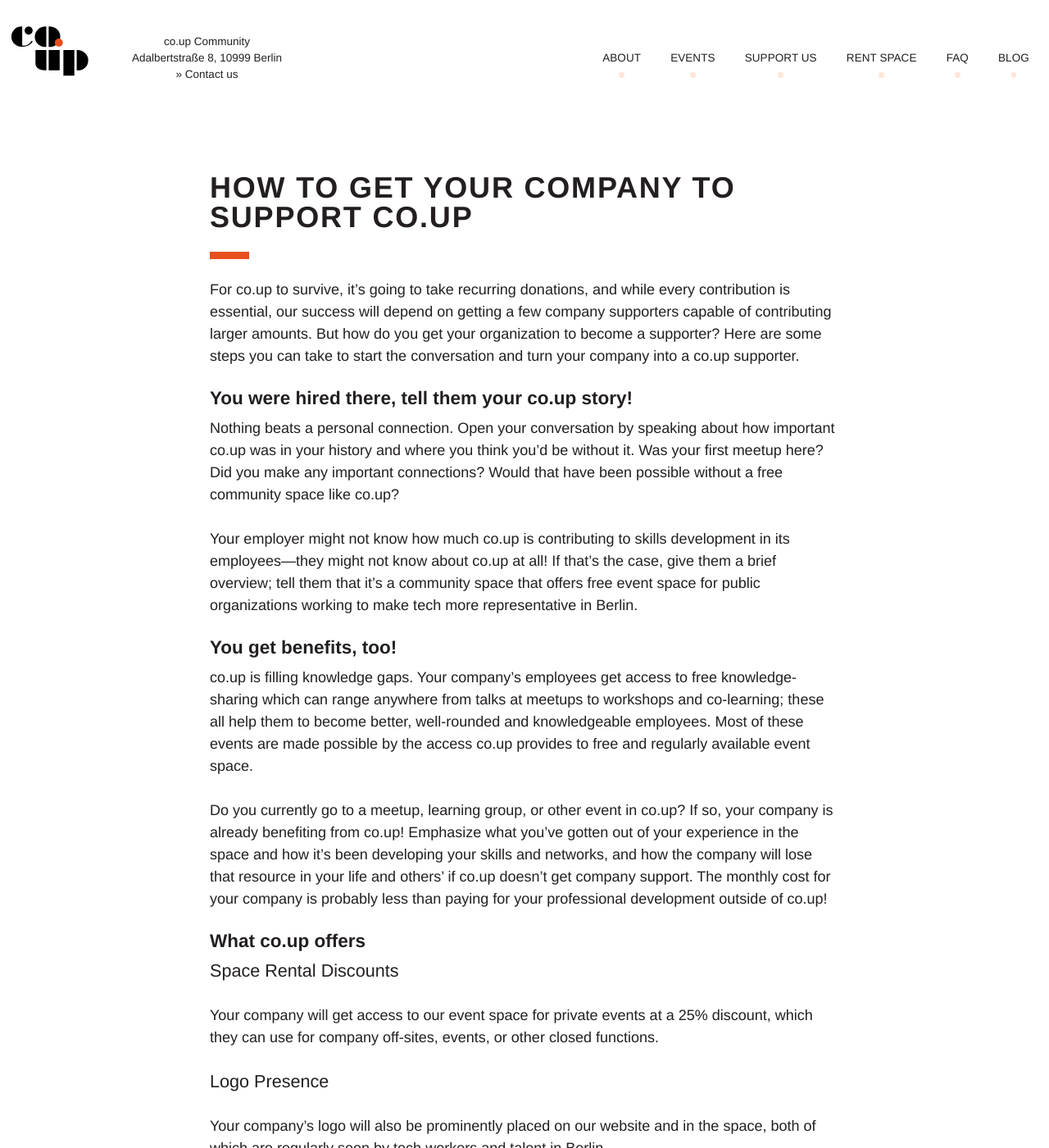
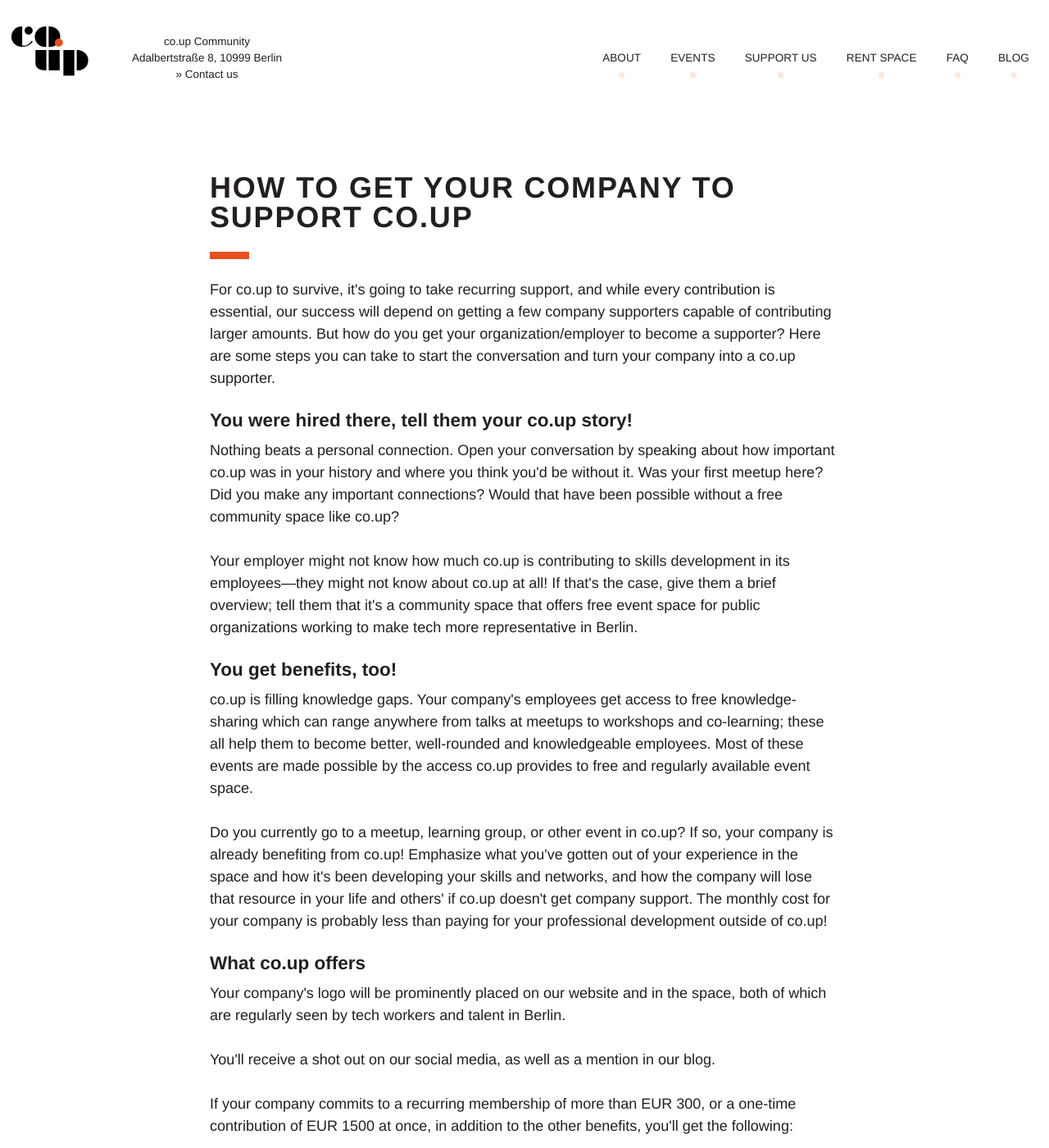
Before and after one commit to co-up/co-up.de, a Jekyll site: the page built from convince-your-company-to-support-coup.html, in a window 1280 px wide and 1400 px high. Shown: the whole window at 82% size. Built offline with Jekyll 4.4.1, drawn with Linux system fonts in a browser that asks for light colours; some of the changed text lies outside the part shown.

Commit message:
updated copy for company support page

```diff
--- a/convince-your-company-to-support-coup.html
+++ b/convince-your-company-to-support-coup.html
@@ -8,38 +8,46 @@
 </h1>
 
 <p>
-  For co.up to survive, it’s going to take recurring donations, and while every contribution is essential, our success will depend on getting a few company supporters capable of contributing larger amounts. But how do you get your organization to become a supporter? Here are some steps you can take to start the conversation and turn your company into a co.up supporter.
+  For co.up to survive, it's going to take recurring support, and while every contribution is essential, our success will depend on getting a few company supporters capable of contributing larger amounts. But how do you get your organization/employer to become a supporter? Here are some steps you can take to start the conversation and turn your company into a co.up supporter.
 </p>
 
 <h3>You were hired there, tell them your co.up story!</h3>
 
 <p>
-  Nothing beats a personal connection. Open your conversation by speaking about how important co.up was in your history and where you think you’d be without it. Was your first meetup here? Did you make any important connections? Would that have been possible without a free community space like co.up?
+  Nothing beats a personal connection. Open your conversation by speaking about how important co.up was in your history and where you think you'd be without it. Was your first meetup here? Did you make any important connections? Would that have been possible without a free community space like co.up?
 </p>
 <p>
-  Your employer might not know how much co.up is contributing to skills development in its employees—they might not know about co.up at all! If that’s the case, give them a brief overview; tell them that it’s a community space that offers free event space for public organizations working to make tech more representative in Berlin.
+  Your employer might not know how much co.up is contributing to skills development in its employees—they might not know about co.up at all! If that's the case, give them a brief overview; tell them that it's a community space that offers free event space for public organizations working to make tech more representative in Berlin.
 </p>
 
 <h3>You get benefits, too!</h3>
 
 <p>
-  co.up is filling knowledge gaps. Your company’s employees get access to free knowledge-sharing which can range anywhere from talks at meetups to workshops and co-learning; these all help them to become better, well-rounded and knowledgeable employees. Most of these events are made possible by the access co.up provides to free and regularly available event space.
+  co.up is filling knowledge gaps. Your company's employees get access to free knowledge-sharing which can range anywhere from talks at meetups to workshops and co-learning; these all help them to become better, well-rounded and knowledgeable employees. Most of these events are made possible by the access co.up provides to free and regularly available event space.
 </p>
 <p>
-  Do you currently go to a meetup, learning group, or other event in co.up? If so, your company is already benefiting from co.up! Emphasize what you’ve gotten out of your experience in the space and how it’s been developing your skills and networks, and how the company will lose that resource in your life and others’ if co.up doesn’t get company support. The monthly cost for your company is probably less than paying for your professional development outside of co.up!
+  Do you currently go to a meetup, learning group, or other event in co.up? If so, your company is already benefiting from co.up! Emphasize what you've gotten out of your experience in the space and how it's been developing your skills and networks, and how the company will lose that resource in your life and others' if co.up doesn't get company support. The monthly cost for your company is probably less than paying for your professional development outside of co.up!
 </p>
 
 <h3>What co.up offers</h3>
 
-<h4>Space Rental Discounts</h4>
 <p>
-  Your company will get access to our event space for private events at a 25% discount, which they can use for company off-sites, events, or other closed functions.
+  Your company's logo will be prominently placed on our website and in the space, both of which are regularly seen by tech workers and talent in Berlin.
 </p>
 
-<h4>Logo Presence</h4>
 <p>
-  Your company’s logo will also be prominently placed on our website and in the space, both of which are regularly seen by tech workers and talent in Berlin.
+  You'll receive a shot out on our social media, as well as a mention in our blog.
 </p>
+
+<p>
+  If your company commits to a recurring membership of more than EUR 300, or a one-time contribution of EUR 1500 at once, in addition to the other benefits, you'll get the following:
+</p>
+
+<ul>
+  <li>Your company will get access to our event space for private events at a 25% discount, which they can use for company off-sites, events, or other closed functions.</li>
+  <li>A dedicated post on our blog about your company (text provided by you)</li>
+  <li>We're also working on a way to match recruiters with interested applicants at events in the space that should be premiered early next year.</li>
+</ul>
 
 <h3>Support the tech environment that supports you</h3>
 
@@ -48,8 +56,24 @@
 </p>
 
 <p>
-  Supporting the community reassures reassures people that your company cares about the tech industry and the personal career development of its employees – which makes it easier for you to hire valuable talent.
+  Here are just a few of the events that operate in the space (you'll find a full list here: <a href="/events">https://co-up.de/events/</a>:
 </p>
+
+<ul>
+  <li>berlin.JS</li>
+  <li>OpenTechSchool</li>
+  <li>bePHPug</li>
+</ul>
+
+<p>
+  Supporting the community reassures people that your company cares about the tech community and the personal career development of its employees.
+</p>
+
+<h3>Direct them to our company supporters webpage</h3>
+
+<p>We go over all of the reasons for becoming a company supporter here: <a href="/sponsorships">https://co-up.de/sponsorships/</a></p>
+
+<p>You can also put them in touch with our team directly using the email <a href="mailto:hello@co-up.de">hello@co-up.de</a></p>
 
 <h3>What to do if they say no?</h3>
 
@@ -60,32 +84,31 @@
 <div class="question-response">
   <p class="b">“We only support non-profits.”</p>
   <p>
-    What to say:
-    “Think about it as paying for my professional development.”
+    "We only support non-profits."
     <br>
-    It’s difficult to get around this one—there might be company policy that prevents it as a whole. However, if your company pays for remote workers’ coworking space memberships, professional development, or other employee perks, try and emphasize the functionality of co.up to you and others. It’s a bargain at that price!
+    What to say: "Think about it as paying for my professional development." It's difficult to get around this one—there might be company policy that prevents it as a whole. However, if your company pays for remote workers' coworking space memberships, professional development, or other employee perks, try and emphasize the functionality of co.up to you and others. It's a bargain at that price!
   </p>
 </div>
 
 <div class="question-response">
-  <p class="b">”Why don’t we get more for supporting them?”</p>
-  <p>
-    What to say:
-    “You get so much! It’s just intangible.”
-    <br>
-    Companies love to talk about soft skills; this is a soft skill for your business. Think about how much you pay for marketing campaigns to convince hip Berliners to use your product. Now think about how much cheaper it would be to support co.up and talk about that support. It’s instant street cred!
-  </p>
-</div>
+  <ul>
+    <li>
+      <b>"We only support non-profits."</b>
+      <br>
+      What to say: "Think about it as paying for my professional development." It's difficult to get around this one—there might be company policy that prevents it as a whole. However, if your company pays for remote workers' coworking space memberships, professional development, or other employee perks, try and emphasize the functionality of co.up to you and others. It's a bargain at that price!
+    </li>
+    <li>
+      <b>”Why don’t we get more for supporting them?”</b>
+      <br>
+      What to say: "You get so much!" Besides the discount on space rental, and the reach from co.up's website and social media, think about the amount of talent that passes through co.up's doors every month (roughly 500 people). Attracting talent is getting more difficult by the day—here's an affordable way to give yourself an edge in recruitment.
+    </li>
+    <li>
+      <b>"We can't make a recurring contribution because of our accounting situation. Is there still a way to help?"</b>
+      <br>
+      What to say: "Yes!" We've set up an option for companies who have difficulties making recurring payments for accounting purposes, you can find one that suits your company here: <a href="https://members.co-up.de/">https://members.co-up.de/</a>
+    </li>
+  </ul>
 
-<div class="question-response">
-  <p class="b">“Recurring monthly membership? Why can’t we just make a big donation?”</p>
-  <p>
-    What to say:
-    “Without recurring support, it’s a gamble for co.up to sign their lease and they’re not in a financial position to make that gamble.”
-    <br>
-    This is just the truth: we need recurring support. One-time contributions are accepted and celebrated, but if we don’t meet our recurring goal, then we can’t sign the new lease.
-  </p>
-</div>
 
 <h3 class="mb5">
   Thank you for talking to your employer! Let’s go <a href="/support-us">#saveCoUp</a>.
```
